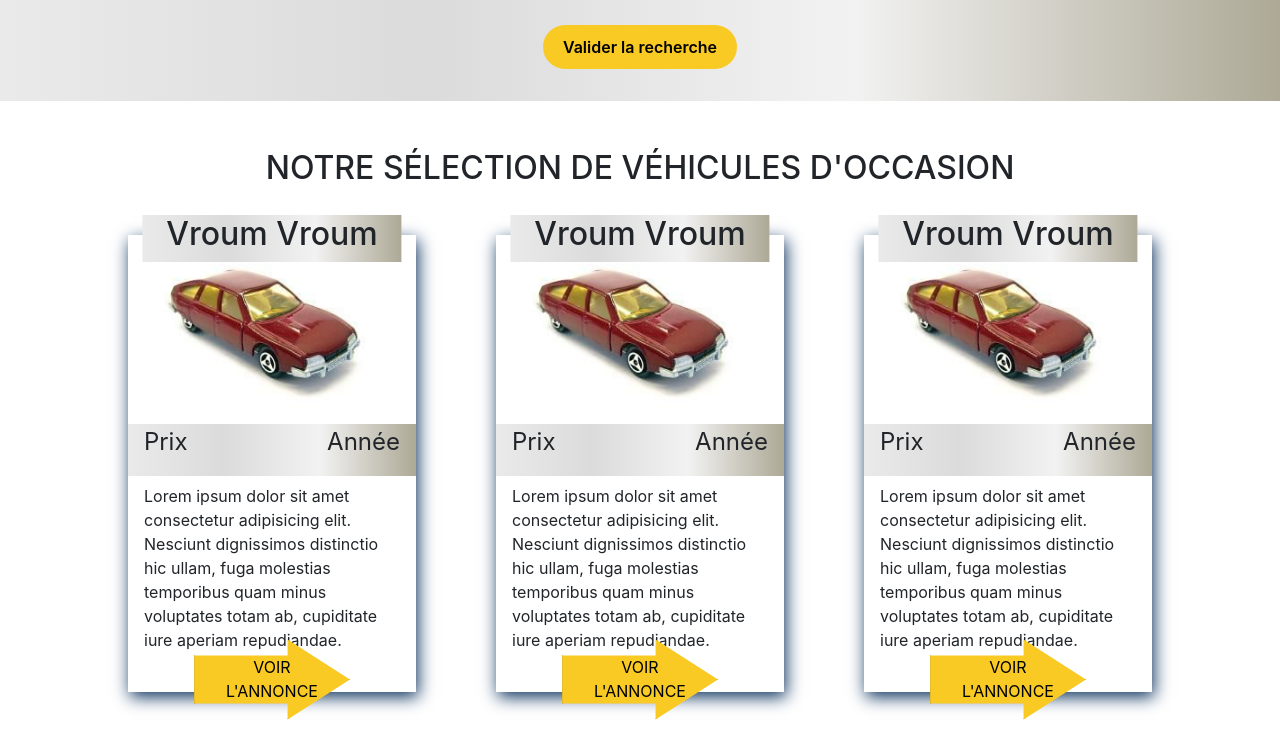
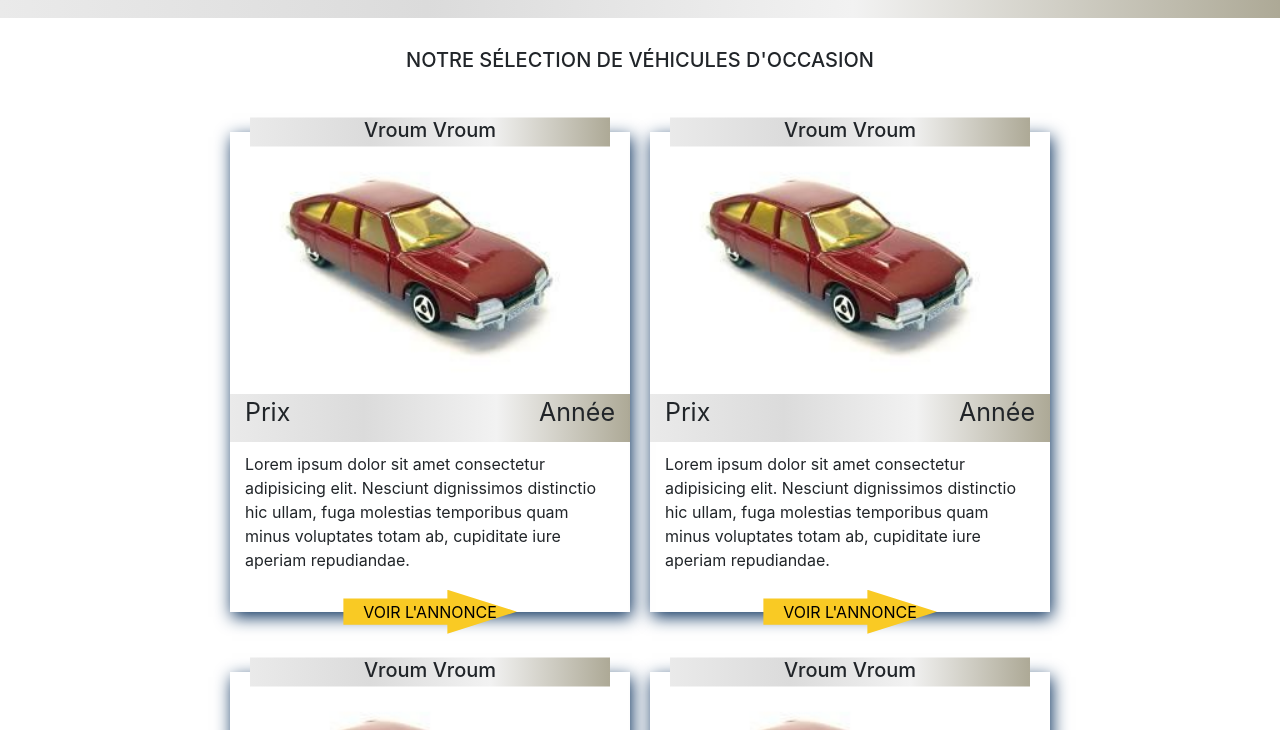
Before and after one commit to Zoldig-dev/business-case, an Angular app in the folder LodeAuto/: page / in a window 1280 px wide. Shown: the part 890-1620 px from the top of the page. Built offline with nearby package versions, Linux system fonts and the light colour scheme.

Commit message:
[fix] changement sur la taille des rem

```diff
--- a/LodeAuto/src/app/slider/slider.component.ts
+++ b/LodeAuto/src/app/slider/slider.component.ts
@@ -10,7 +10,7 @@ import { IDocuments } from '../app.component';
     trigger('carouselAnimation', [
       transition('void =>*', [
         style({ opacity: 0 }),
-        animate('0.3s', style({ opacity: 1 })),
+        animate('2s', style({ opacity: 1 })),
       ]),
     ]),
   ],
--- a/LodeAuto/src/app/v-card/v-card.component.scss
+++ b/LodeAuto/src/app/v-card/v-card.component.scss
@@ -1,6 +1,7 @@
 .cards {
-  width: 18rem;
-  max-height: 40rem;
+  width: 40rem;
+  max-height: 50rem;
+  margin: 3rem 1rem;
   transition: 1s ease;
   position: relative;
   -webkit-box-shadow: 2px 5px 16px 0px #0b325e,
@@ -9,10 +10,11 @@
   &-title {
     position: absolute;
     width: 90%;
-    max-height: 3rem;
-    top: -20px;
+    max-height: 5rem;
+    font-size: 3.5rem;
+    top: 0;
     left: 50%;
-    transform: translate(-50%);
+    transform: translate(-50%, -50%);
     text-align: center;
     background: #ada996;
     background: -webkit-linear-gradient(
@@ -31,8 +33,8 @@
   &-info {
     display: flex;
     justify-content: space-between;
-    padding: 0 1rem;
-    font-size: 1.5rem;
+    padding: 0 1.5rem;
+    font-size: 2.5rem;
     background: #ada996;
     background: -webkit-linear-gradient(
       to right,
@@ -44,15 +46,15 @@
     background: linear-gradient(to right, #eaeaea, #dbdbdb, #f2f2f2, #ada996);
   }
   &-description {
-    padding: 0.5rem 1rem 1.5rem 1rem;
+    padding: 1rem 1.5rem 3rem 1.5rem;
   }
   &-btn {
     text-transform: uppercase;
     position: absolute;
     border: none;
-    bottom: -27px;
+    top: 100%;
     left: 50%;
-    transform: translate(-50%);
+    transform: translate(-50%, -50%);
     padding: 1rem 2rem;
     background-color: #f9ca24;
     clip-path: polygon(
@@ -64,13 +66,13 @@
       60% 80%,
       0% 80%
     );
-    -webkit-box-shadow: -10px 0px 13px -7px #000000, 10px 0px 13px -7px #000000,
-      5px 5px 15px 5px rgba(0, 0, 0, 0);
-    box-shadow: -10px 0px 13px -7px #000000, 10px 0px 13px -7px #000000,
-      5px 5px 15px 5px rgba(0, 0, 0, 0);
+    // -webkit-box-shadow: -10px 0px 13px -7px #000000, 10px 0px 13px -7px #000000,
+    //   5px 5px 15px 5px rgba(0, 0, 0, 0);
+    // box-shadow: -10px 0px 13px -7px #000000, 10px 0px 13px -7px #000000,
+    //   5px 5px 15px 5px rgba(0, 0, 0, 0);
+    transition: 0.2s ease-out;
     &:hover {
-      transform: translateX(5px);
-      transition: 2s ease-out;
+      transform: translate(-48%, -50%);
     }
   }
 }
--- a/LodeAuto/src/app/v-list/v-list.component.scss
+++ b/LodeAuto/src/app/v-list/v-list.component.scss
@@ -10,7 +10,6 @@
     flex-wrap: wrap;
     justify-content: center;
     align-items: center;
-    gap: 5rem;
   }
   &-btn {
     display: flex;
--- a/LodeAuto/src/styles.scss
+++ b/LodeAuto/src/styles.scss
@@ -1 +1,8 @@
 @import "~bootstrap/dist/css/bootstrap.min.css";
+
+:root {
+  font-size: 62.5%;
+}
+body {
+  font-size: 1.6rem;
+}
```
